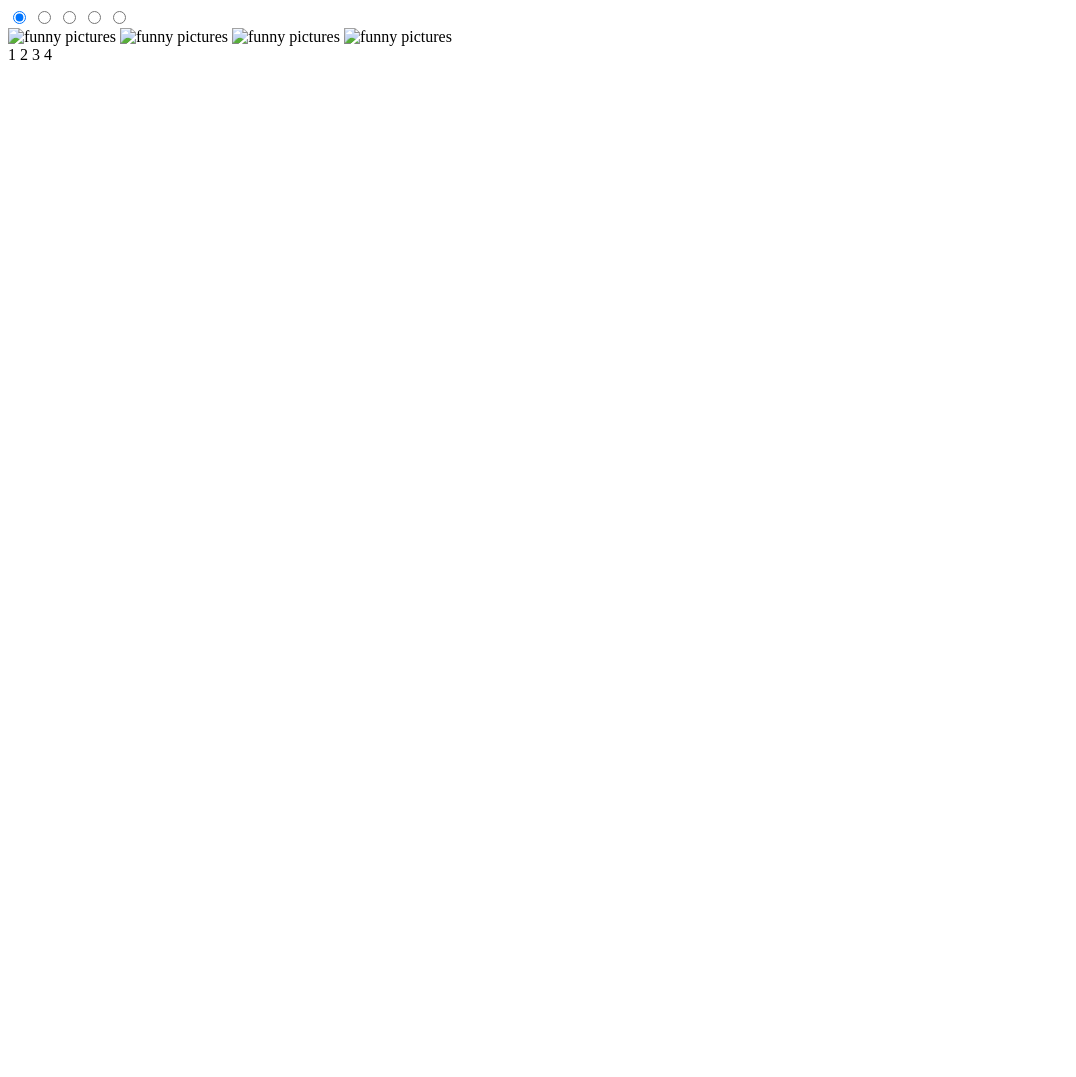
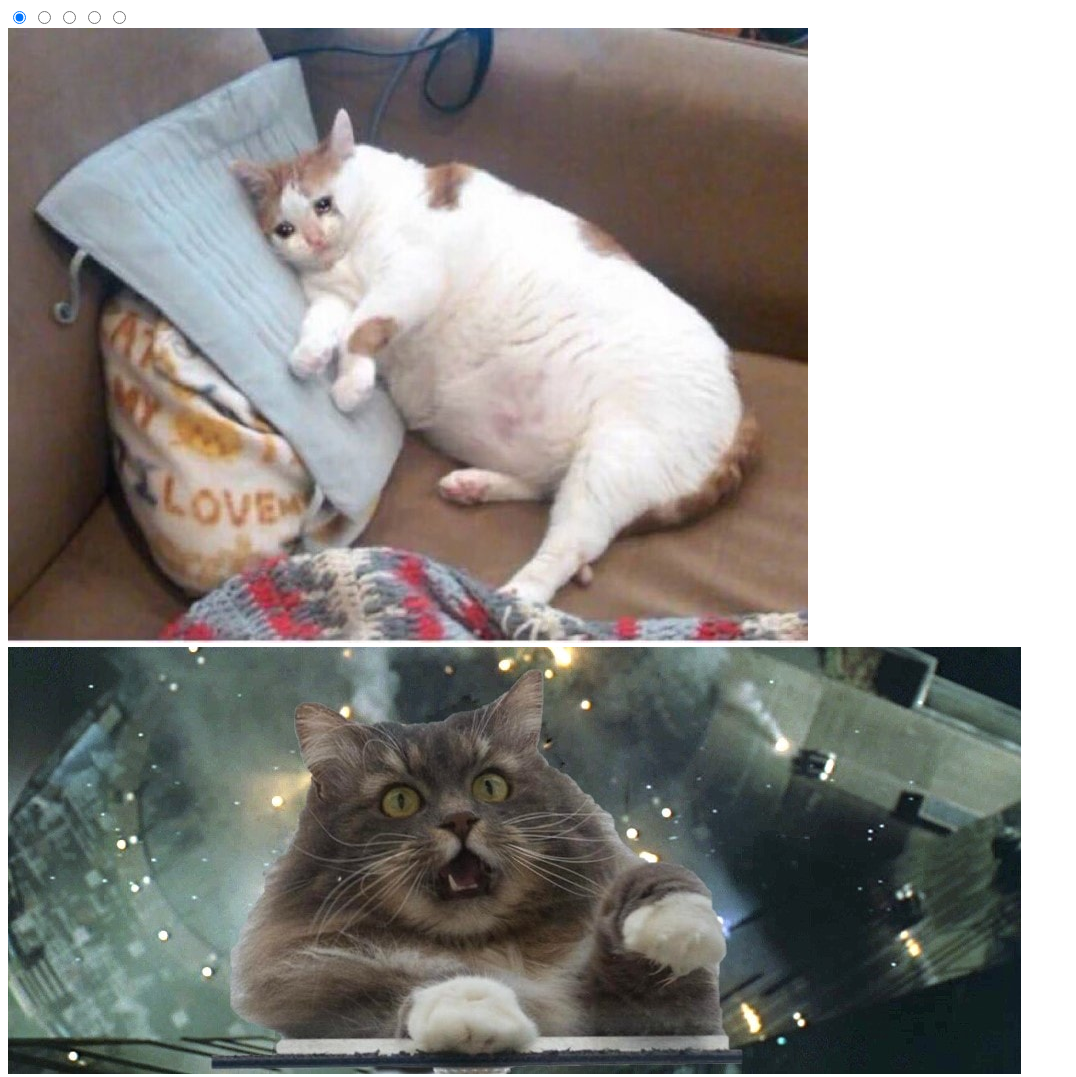
Before and after one commit to zhirkovpetr/cssMemSlider, a plain HTML site: page cssMemSlider/index.html in a window 1280 px wide. Shown: the top 1077 px of the page, without its empty margins (0-1076 px from the left). Before the commit the page ends 800 px from the top, so only its background shows below. Drawn offline with Linux system fonts and the light colour scheme.

Commit message:
feat: connected pictures, added text

```diff
--- a/cssMemSlider/index.html
+++ b/cssMemSlider/index.html
@@ -17,19 +17,19 @@
         <input type="radio" name="slider" id="switch5">
         <div class="slider-images">
             <div class="images-items">
-                <img class="one-img" src="#" alt="funny pictures"/>
-                <img class="two-img" src="#" alt="funny pictures"/>
-                <img class="three-img" src="#" alt="funny pictures"/>
-                <img class="four-img" src="#" alt="funny pictures"/>
+                <img class="one-img" src="assets/img/1.jpg" alt="first funny picture"/>
+                <img class="two-img" src="assets/img/2.jpg" alt="second funny pictures"/>
+                <img class="three-img" src="assets/img/3.jpg" alt="third funny pictures"/>
+                <img class="four-img" src="assets/img/4.jpg" alt="last funny pictures"/>
             </div>
         </div>
         <div class="slider-controls">
             <div class="slider-text">
                 <div class="text-items">
-                    <span class="one-img">1</span>
-                    <span class="two-img">2</span>
-                    <span class="three-img">3</span>
-                    <span class="four-img">4</span>
+                    <span class="one-img">Don't be sad, you are the best!</span>
+                    <span class="two-img">Overcome difficulties!</span>
+                    <span class="three-img">Work hard!</span>
+                    <span class="four-img">Be positive!</span>
                 </div>
             </div>
             <div class="control">
@@ -40,7 +40,6 @@
                 <label for="switch5" class="sw-control5"></label>
             </div>
         </div>
-
     </div>
 </div>
 </body>
```
Also changed, not shown: cssMemSlider/assets/img/3.jpg, cssMemSlider/assets/img/4.jpg.
